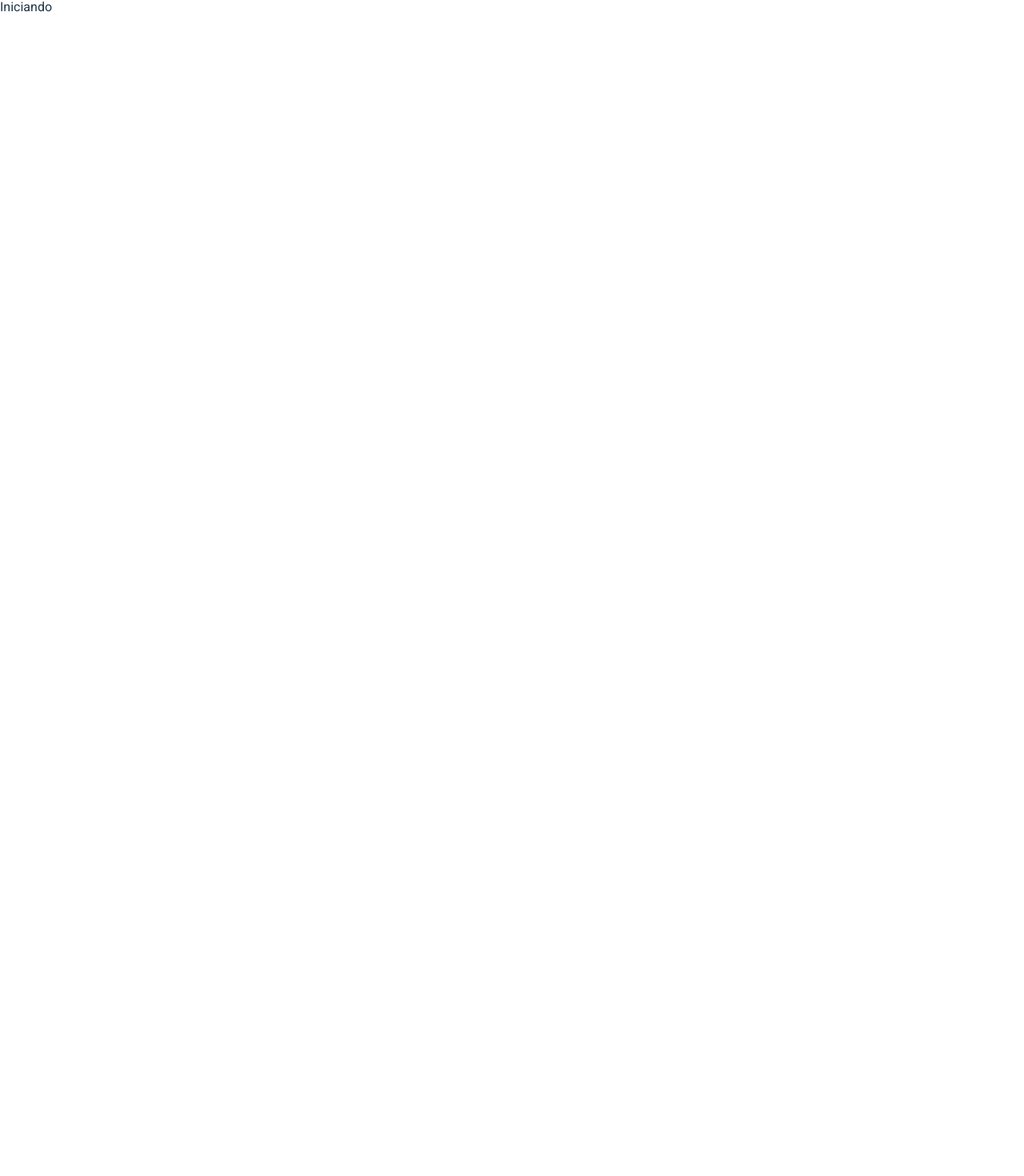
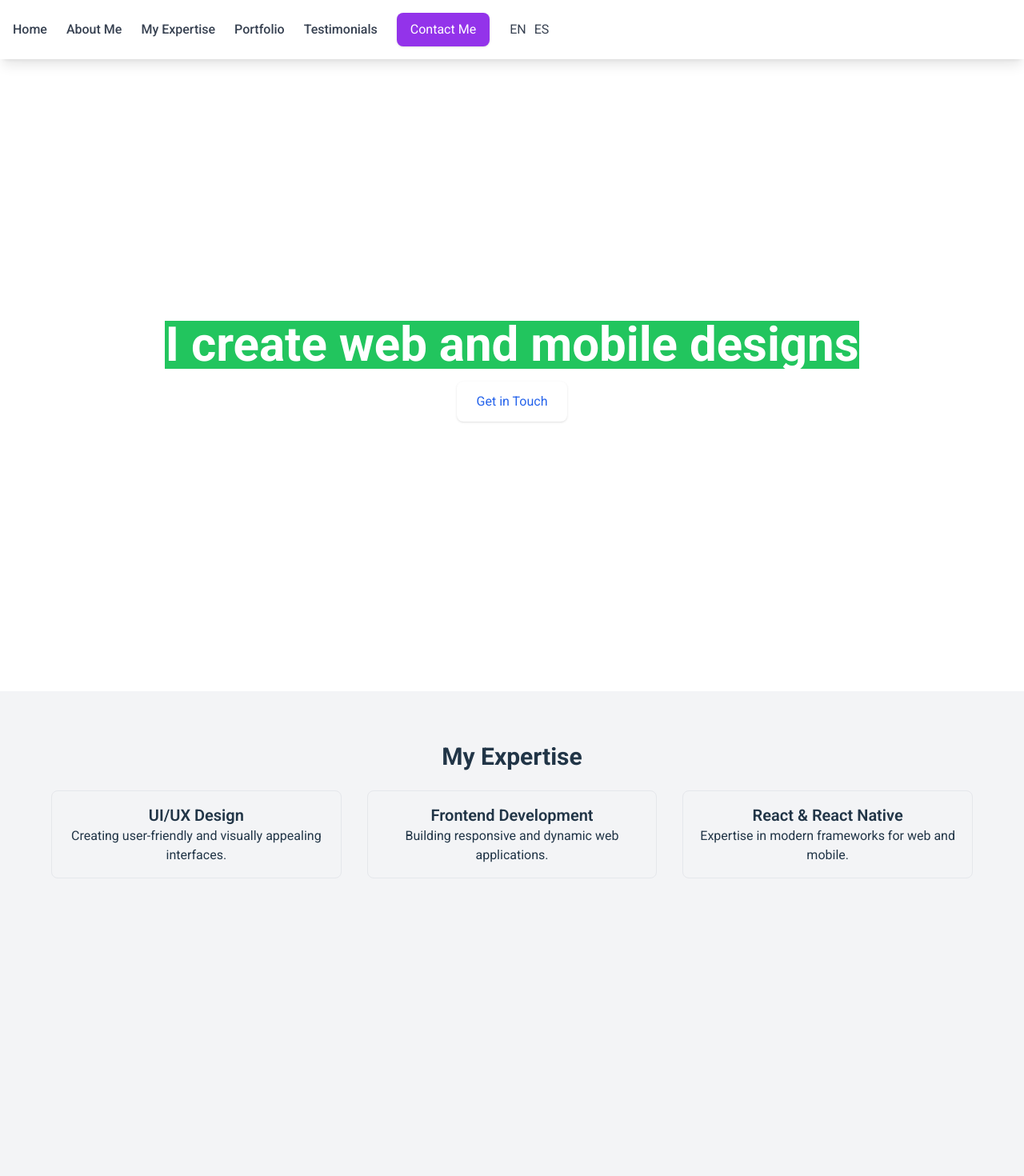
Before and after one commit to katitafranco/portfolio-katifranco, a React (Vite) app: page / in a window 1280 px wide. Shown: the top 1470 px of the page at 80% size. Before the commit the page ends 800 px from the top, so only its background shows below. Built offline with nearby package versions, Linux system fonts and the light colour scheme.

Commit message:
Add Sections and Update App i18 traductions

```diff
--- a/src/App.tsx
+++ b/src/App.tsx
@@ -1,16 +1,25 @@
-import Navbar from "./components/Navbar";
-import HeroSection from "./sections/Hero";
+import Footer from "./sections/Footer";
+
+import Header from "./sections/Header";
+import Hero from "./sections/Hero"; // Importa las otras secciones
 import MyExpertise from "./sections/MyExpertise";
 import AboutMe from "./sections/AboutMe";
 import Portfolio from "./sections/Portfolio";
 import Testimonials from "./sections/Testimonials";
 import ContactForm from "./sections/ContactForm";
-import Footer from "./sections/Footer";
 
 const App = () => {
   return (
-    <div className="font-sans">
-      <h1>Iniciando</h1>
+    <div>
+      <Header />
+      <Hero />
+      <MyExpertise />
+      <AboutMe />
+      <Portfolio />
+      <Testimonials />
+      <ContactForm />
+
+      <Footer />
     </div>
   );
 };
--- a/src/components/Navbar.tsx
+++ b/src/components/Navbar.tsx
@@ -1,8 +1,8 @@
 import { useState } from "react";
 import { useTranslation } from "react-i18next";
-import Logo from "./Logo"; // Importamos el componente Logo
+import Logo from "./Logo";
 
-const Navbar = () => {
+const Header = () => {
   const [menuOpen, setMenuOpen] = useState(false);
   const { t, i18n } = useTranslation();
 
@@ -12,20 +12,19 @@ const Navbar = () => {
 
   const links = [
     { href: "#home", label: t("navbar.home") },
-    { href: "#about", label: t("navbar.about") },
+    { href: "#about", label: t("navbar.aboutMe") },
     { href: "#expertise", label: t("navbar.myExpertise") },
     { href: "#portfolio", label: t("navbar.portfolio") },
     { href: "#testimonials", label: t("navbar.testimonials") },
-    { href: "#contact", label: t("navbar.contactMe") },
   ];
 
   return (
-    <nav className="fixed top-0 w-full bg-white shadow-lg z-50">
+    <header className="fixed top-0 w-full bg-white shadow-lg z-50">
       <div className="max-w-7xl mx-auto flex items-center justify-between p-4">
-        {/* Logo */}
-        <Logo />
-        {/* Desktop menu */}
-        <div className="hidden lg:flex space-x-6">
+        {/* Marca personal */}
+
+        {/* Desktop Menu */}
+        <div className="hidden lg:flex items-center space-x-6">
           {links.map((link) => (
             <a
               key={link.href}
@@ -35,36 +34,41 @@ const Navbar = () => {
               {link.label}
             </a>
           ))}
-          {/*  <button className="bg-blue-600 text-white px-4 py-2 rounded-lg shadow hover:bg-blue-500 transition">
-            {t("navbar.contact")}
-          </button> */}
+          {/* Contact Button */}
+          <button className="bg-purple-600 text-white px-4 py-2 rounded-lg shadow hover:bg-blue-800 transition">
+            {t("navbar.contactMe")}
+          </button>
+          {/* Language Switcher */}
+          <div className="flex space-x-2">
+            <button
+              onClick={() => changeLanguage("en")}
+              className="text-gray-700 hover:text-blue-600 transition"
+              aria-label="Change language to English"
+            >
+              EN
+            </button>
+            <button
+              onClick={() => changeLanguage("es")}
+              className="text-gray-700 hover:text-blue-600 transition"
+              aria-label="Cambiar idioma a Español"
+            >
+              ES
+            </button>
+          </div>
         </div>
-        {/* Language Switch */}
-        <div className="hidden lg:flex space-x-2">
-          <button
-            onClick={() => changeLanguage("en")}
-            className="text-gray-700 hover:text-blue-600 transition"
-          >
-            EN
-          </button>
-          <button
-            onClick={() => changeLanguage("es")}
-            className="text-gray-700 hover:text-blue-600 transition"
-          >
-            ES
-          </button>
-        </div>
-        {/* Mobile menu toggle */}
+
+        {/* Mobile Menu Toggle */}
         <button
           className="lg:hidden text-gray-700 text-2xl"
           onClick={() => setMenuOpen(!menuOpen)}
           aria-label="Toggle menu"
-          aria-expanded={menuOpen}
+          aria-expanded={menuOpen ? "true" : "false"}
         >
           ☰
         </button>
       </div>
-      {/* Mobile menu */}
+
+      {/* Mobile Menu */}
       {menuOpen && (
         <div className="lg:hidden bg-gray-50 p-4">
           {links.map((link) => (
@@ -76,13 +80,29 @@ const Navbar = () => {
               {link.label}
             </a>
           ))}
-          {/* <button className="bg-blue-600 text-white w-full py-2 rounded-lg shadow mt-2 hover:bg-blue-500 transition">
-            {t("navbar.contact")}
-          </button> */}
+          <div className="flex flex-col space-y-2 mt-4">
+            {/* Language Switcher in Mobile */}
+            <button
+              onClick={() => changeLanguage("en")}
+              className="text-gray-700 hover:text-blue-600 transition"
+            >
+              EN
+            </button>
+            <button
+              onClick={() => changeLanguage("es")}
+              className="text-gray-700 hover:text-blue-600 transition"
+            >
+              ES
+            </button>
+          </div>
+          {/* Contact Button Mobile */}
+          <button className="bg-purple-600 text-white w-full py-2 rounded-lg shadow mt-4 hover:bg-blue-800 transition">
+            {t("navbar.contactMe")}
+          </button>
         </div>
       )}
-    </nav>
+    </header>
   );
 };
 
-export default Navbar;
+export default Header;
--- a/src/i18n.ts
+++ b/src/i18n.ts
@@ -8,9 +8,10 @@ const resources = {
       navbar: {
         home: "Home",
         portfolio: "Portfolio",
-        about: "About Me",
+        aboutMe: "About Me",
         testimonials: "Testimonials",
-        contact: "Contact Me"
+        contactMe: "Contact Me",
+        myExpertise:"My Expertise"
       },
       hero: {
         title: "I create web and mobile designs",
@@ -29,9 +30,10 @@ const resources = {
       navbar: {
         home: "Inicio",
         portfolio: "Portafolio",
-        about: "Sobre mí",
+        aboutMe: "Sobre mí",
         testimonials: "Testimonios",
-        contact: "Contáctame"
+        contactMe: "Contáctame",
+        myExpertise:"Mis Habilidades"
       },
       hero: {
         title: "Creo diseños web y móviles",
--- /dev/null
+++ b/src/sections/AboutMe.tsx
@@ -0,0 +1,17 @@
+const AboutMe = () => {
+  return (
+    <section
+      id="about"
+      className="h-screen flex flex-col justify-center items-center bg-gradient-to-r from-blue-500 to-blue-800 text-white"
+    >
+      <h1 className="text-4xl md:text-6xl font-bold mb-4">
+        I create web and mobile designs
+      </h1>
+      <button className="bg-white text-blue-600 px-6 py-3 rounded-lg shadow hover:bg-gray-100 transition">
+        Get in Touch
+      </button>
+    </section>
+  );
+};
+
+export default AboutMe;
--- /dev/null
+++ b/src/sections/ContactForm.tsx
@@ -0,0 +1,17 @@
+const ContactForm = () => {
+  return (
+    <section
+      id="home"
+      className="h-screen flex flex-col justify-center items-center bg-gradient-to-r from-blue-500 to-blue-800 text-white"
+    >
+      <h1 className="text-4xl md:text-6xl font-bold mb-4">
+        I create web and mobile designs
+      </h1>
+      <button className="bg-white text-blue-600 px-6 py-3 rounded-lg shadow hover:bg-gray-100 transition">
+        Get in Touch
+      </button>
+    </section>
+  );
+};
+
+export default ContactForm;
--- /dev/null
+++ b/src/sections/Footer.tsx
@@ -0,0 +1,17 @@
+const Footer = () => {
+  return (
+    <section
+      id="home"
+      className=" flex flex-col justify-center items-center bg-gradient-to-r from-blue-500 to-blue-800 text-white"
+    >
+      <h1 className="text-4xl md:text-6xl font-bold mb-4">
+        I create web and mobile designs
+      </h1>
+      <button className="bg-white text-blue-600 px-6 py-3 rounded-lg shadow hover:bg-gray-100 transition">
+        Get in Touch
+      </button>
+    </section>
+  );
+};
+
+export default Footer;
--- a/src/sections/Header.tsx
+++ b/src/sections/Header.tsx
@@ -1,9 +1,12 @@
 // src/sections/Header.tsx
 import Navbar from "../components/Navbar";
+import Logo from "../components/Logo";
 
 const Header = () => (
   <header className="bg-gray-900 text-white">
     <div className="container mx-auto flex justify-between items-center py-4">
+      {/* Logo */}
+      <Logo />
       {/* Aquí puedes incluir otros elementos si es necesario, como una breve descripción */}
       <Navbar />
     </div>
--- /dev/null
+++ b/src/sections/Hero.tsx
@@ -0,0 +1,17 @@
+const HeroSection = () => {
+  return (
+    <section
+      id="home"
+      className="h-screen flex flex-col justify-center items-center  text-white bgBase "
+    >
+      <h1 className=" text-4xl md:text-6xl font-bold mb-4 bg-green-500">
+        I create web and mobile designs
+      </h1>
+      <button className="bg-white text-blue-600 px-6 py-3 rounded-lg shadow hover:bg-gray-100 transition">
+        Get in Touch
+      </button>
+    </section>
+  );
+};
+
+export default HeroSection;
--- /dev/null
+++ b/src/sections/MyExpertise.tsx
@@ -0,0 +1,25 @@
+const MyExpertise = () => {
+  return (
+    <section id="expertise" className=" h-screen py-16 bg-gray-100">
+      <div className="max-w-6xl mx-auto text-center">
+        <h2 className="text-3xl font-bold mb-6">My Expertise</h2>
+        <div className="grid grid-cols-1 md:grid-cols-3 gap-8">
+          <div className="p-4 border rounded-lg">
+            <h3 className="text-xl font-semibold">UI/UX Design</h3>
+            <p>Creating user-friendly and visually appealing interfaces.</p>
+          </div>
+          <div className="p-4 border rounded-lg">
+            <h3 className="text-xl font-semibold">Frontend Development</h3>
+            <p>Building responsive and dynamic web applications.</p>
+          </div>
+          <div className="p-4 border rounded-lg">
+            <h3 className="text-xl font-semibold">React & React Native</h3>
+            <p>Expertise in modern frameworks for web and mobile.</p>
+          </div>
+        </div>
+      </div>
+    </section>
+  );
+};
+
+export default MyExpertise;
--- /dev/null
+++ b/src/sections/Portfolio.tsx
@@ -0,0 +1,17 @@
+const Portfolio = () => {
+  return (
+    <section
+      id="portfolio"
+      className="h-screen flex flex-col justify-center items-center bg-gradient-to-r from-blue-500 to-blue-800 text-white"
+    >
+      <h1 className="text-4xl md:text-6xl font-bold mb-4">
+        I create web and mobile designs
+      </h1>
+      <button className="bg-white text-blue-600 px-6 py-3 rounded-lg shadow hover:bg-gray-100 transition">
+        Get in Touch
+      </button>
+    </section>
+  );
+};
+
+export default Portfolio;
--- /dev/null
+++ b/src/sections/Testimonials.tsx
@@ -0,0 +1,17 @@
+const Testimonials = () => {
+  return (
+    <section
+      id="home"
+      className="h-screen flex flex-col justify-center items-center bg-gradient-to-r from-blue-500 to-blue-800 text-white"
+    >
+      <h1 className="text-4xl md:text-6xl font-bold mb-4">
+        I create web and mobile designs
+      </h1>
+      <button className="bg-white text-blue-600 px-6 py-3 rounded-lg shadow hover:bg-gray-100 transition">
+        Get in Touch
+      </button>
+    </section>
+  );
+};
+
+export default Testimonials;
```
